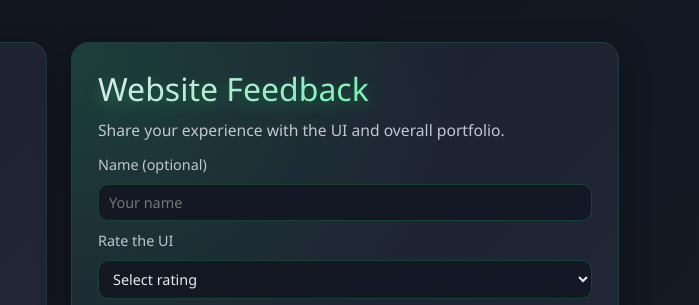
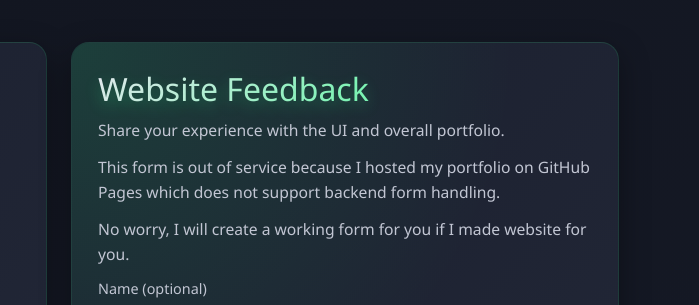
Before and after one commit to AfnanAhmed07/portfolio-site, a plain HTML site: page index.html in a window 1280 px wide. Shown: the part 2946-3251 px from the top of the page, 581-1280 px from the left. Drawn offline with Linux system fonts and the light colour scheme.

Commit message:
Update feedback section with form status details
Added information about form limitations and future plans.

```diff
--- a/index.html
+++ b/index.html
@@ -267,6 +267,12 @@
       <p class="feedback-text">
         Share your experience with the UI and overall portfolio.
       </p>
+     <p class="feedback-text">
+        This form is out of service because I hosted my portfolio on GitHub Pages which does not support backend form handling.
+      </p>
+      <p class="feedback-text">
+        No worry, I will create a working form for you if I made website for you.
+      </p>
 
       <form id="feedback-form" class="feedback-form">
         <label for="feedback-name">Name (optional)</label>
```
